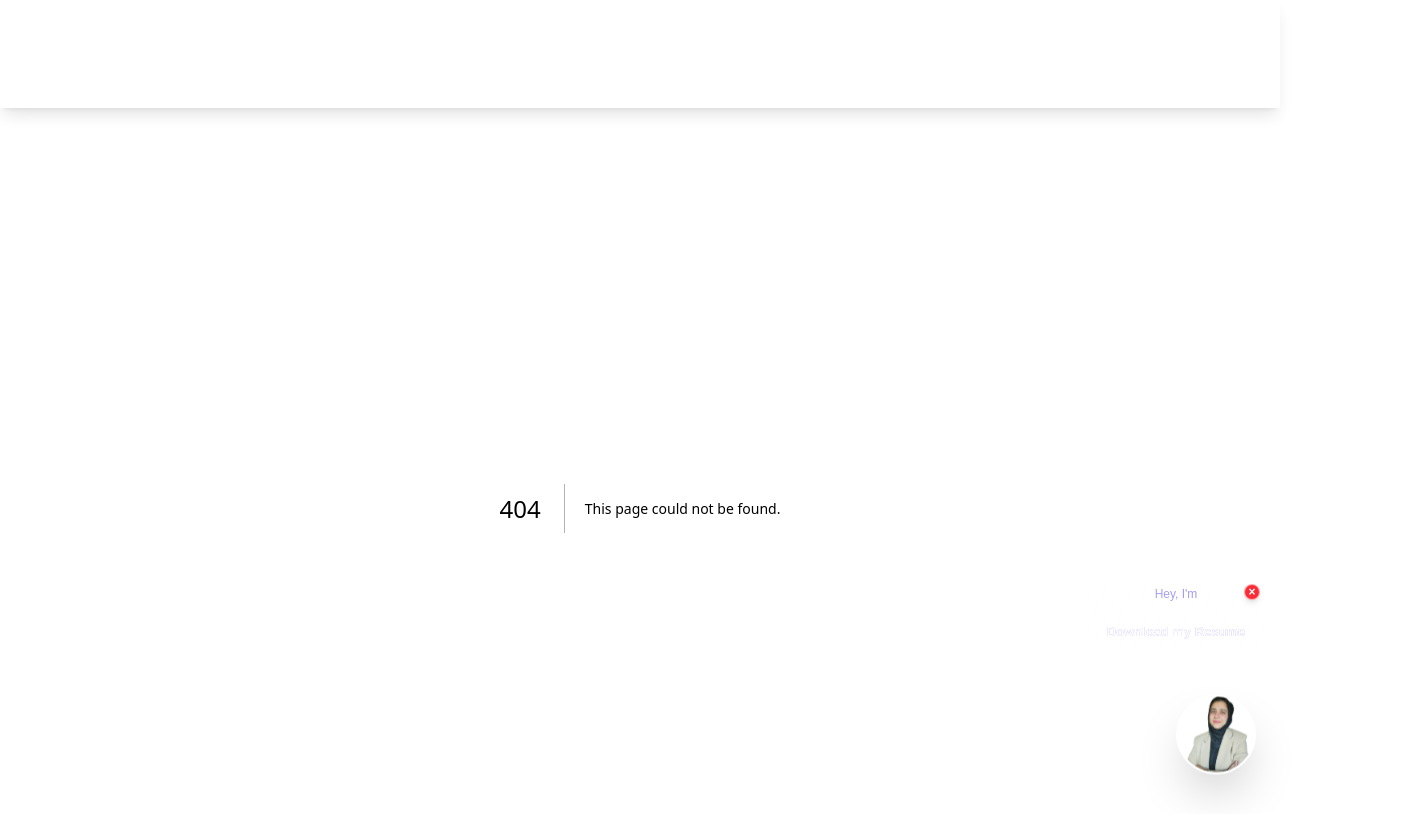
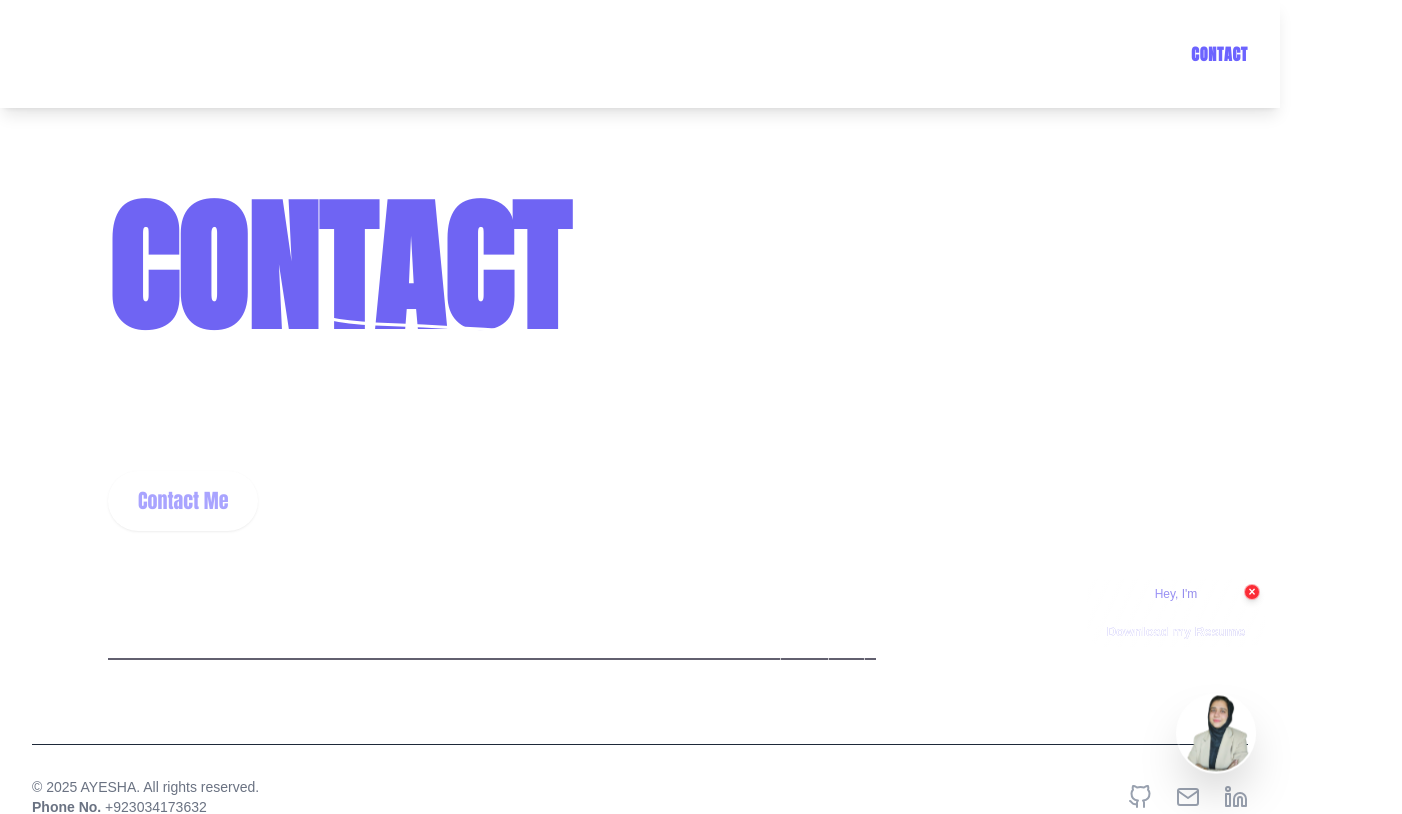
Before and after one commit to aslamayesha/Ayesha-sPortfolio, a Next.js app: page /contact in a window 1280 px wide. Before the commit this address had no page. Shown: the top 814 px of the page, 1402 px wide, since content can reach past the window. Built offline with nearby package versions, Linux system fonts and the light colour scheme.

Commit message:
project-halfAbout

```diff
--- /dev/null
+++ b/src/app/about/page.tsx
@@ -0,0 +1,11 @@
+import SectionAbout from "@/components/pageSections/SectionAbout";
+import FirstSection from "@/components/sections/FirstSection";
+
+export default function About() {
+  return (
+    <div>
+      <FirstSection title="about me" description=" I specialize in creating captivating digital and physical projects, uniquely tailored to meet diverse needs."/>
+      <SectionAbout />
+    </div>
+  );
+}
--- /dev/null
+++ b/src/app/contact/page.tsx
@@ -0,0 +1,9 @@
+import FirstSection from "@/components/sections/FirstSection";
+
+export default function Contact() {
+  return (
+    <div>
+      <FirstSection title="contact" description="We will inquire thoughtfully, explore potentialities, and formulate an action plan. Let's create something incredible together."/>
+    </div>
+  );
+}
--- a/src/app/globals.css
+++ b/src/app/globals.css
@@ -10,6 +10,7 @@
   --color-foreground: var(--foreground);
   --font-sans: var(--font-geist-sans);
   --font-mono: var(--font-geist-mono);
+  --font-anton: var(--font-anton);
 }
 
 @media (prefers-color-scheme: dark) {
--- a/src/app/layout.tsx
+++ b/src/app/layout.tsx
@@ -1,5 +1,5 @@
 import type { Metadata } from 'next';
-import { Geist, Geist_Mono } from 'next/font/google';
+import { Geist, Geist_Mono, Anton } from 'next/font/google';
 import './globals.css';
 import Header from '@/components/layout/Header';
 import Footer from '@/components/layout/Footer';
@@ -15,6 +15,12 @@ const geistMono = Geist_Mono({
   subsets: ['latin'],
 });
 
+const anton = Anton({
+  variable: '--font-anton',
+  weight: '400',
+  subsets: ['latin'],
+});
+
 export const metadata: Metadata = {
   title: 'Create Next App',
   description: 'Generated by create next app',
@@ -27,7 +33,7 @@ export default function RootLayout({
 }) {
   return (
     <html lang="en">
-      <body className={`${geistSans.variable} ${geistMono.variable}`}>
+      <body className={`${geistSans.variable} ${geistMono.variable} ${anton.variable}`}>
         <Header />
         {children}
         <Footer />
--- /dev/null
+++ b/src/app/projects/page.tsx
@@ -0,0 +1,14 @@
+"use client";
+
+import FirstSection from "@/components/sections/FirstSection";
+import ProjectsSection from "@/components/sections/ProjectsSection";
+import CtaSection from "@/components/sections/CtaSection";
+
+export default function Projects() {
+  return <div>
+    <FirstSection title="projects" description="dedicated to crafting compelling and impactful digital and physical projects."/>
+    <ProjectsSection showTitle={false} />
+    <div className="border border-[#62606F] mx-auto w-[87%] my-[70px]"/>
+    <CtaSection />
+  </div>;
+}
--- /dev/null
+++ b/src/app/services/page.tsx
@@ -0,0 +1,11 @@
+import FirstSection from "@/components/sections/FirstSection";
+
+export default function Services() {
+
+
+  return (
+    <div>
+      <FirstSection title="services" description="creating captivating digital and physical projects, with unique customization to meet various needs for your products."/>
+    </div>
+  );
+}
--- a/src/components/layout/Header.tsx
+++ b/src/components/layout/Header.tsx
@@ -1,8 +1,12 @@
 'use client';
 
+import Link from 'next/link';
+import { usePathname } from 'next/navigation';
 import React from 'react';
 
 export default function Header() {
+  const pathname = usePathname();
+
   const handleNavClick = (e: React.MouseEvent<HTMLAnchorElement>, sectionId: string) => {
     e.preventDefault();
     const element = document.getElementById(sectionId);
@@ -14,12 +18,30 @@ export default function Header() {
     }
   };
 
+  const isActive = (path: string) => {
+    if (path === '/projects') {
+      return pathname === '/projects';
+    }
+    if (path === '/about') {
+      return pathname === '/about';
+    }
+    if (path === '/services') {
+      return pathname === '/services';
+    }
+    if (path === '/contact') {
+      return pathname === '/contact';
+    }
+    return false;
+  };
+
   return (
     <header className="sticky top-0 z-50 w-full py-6 backdrop-blur-md shadow-lg">
       <div className="container mx-auto md:px-8 px-4 flex items-center justify-between">
-        <div className="text-white text-[40px] font-medium font-[Anton] tracking-widest">AYESHA</div>
+        <Link href="/">
+        <div className="text-white text-[40px] font-medium font-anton tracking-widest">AYESHA</div>
+        </Link>
         <nav>
-          <ul className="flex md:space-x-8 space-x-4 text-white text-[16px] uppercase tracking-wider font-medium font-[Anton]">
+          <ul className="flex md:space-x-8 space-x-4 text-white text-[16px] uppercase tracking-wider font-medium font-anton">
             {/* <li>
               <a
                 href="#contact"
@@ -30,31 +52,55 @@ export default function Header() {
               </a>
             </li> */}
             <li>
-              <a
-                href="#project"
-                className="hover:text-[#6c63ff] transition-colors cursor-pointer"
-                onClick={(e) => handleNavClick(e, 'project')}
+              <Link
+                href="/projects"
+                className={`transition-colors cursor-pointer ${
+                  isActive('/projects')
+                    ? 'text-[#6c63ff] font-bold'
+                    : 'text-white hover:text-[#6c63ff]'
+                }`}
               >
                 Project
-              </a>
+              </Link>
             </li>
             <li>
-              <a
-                href="#services"
-                className="hover:text-[#6c63ff] transition-colors cursor-pointer"
-                onClick={(e) => handleNavClick(e, 'services')}
+              <Link
+                href="/services"
+                className={`transition-colors cursor-pointer ${
+                  isActive('/services')
+                    ? 'text-[#6c63ff] font-bold'
+                    : 'text-white hover:text-[#6c63ff]'
+                }`}
+                // onClick={(e) => handleNavClick(e, 'services')}
               >
                 Services
-              </a>
+              </Link>
             </li>
             <li>
-              <a
-                href="#about"
-                className="hover:text-[#6c63ff] transition-colors cursor-pointer"
-                onClick={(e) => handleNavClick(e, 'about')}
+              <Link
+                href="/about"
+                className={`transition-colors cursor-pointer ${
+                  isActive('/about')
+                    ? 'text-[#6c63ff] font-bold'
+                    : 'text-white hover:text-[#6c63ff]'
+                }`}
+                // onClick={(e) => handleNavClick(e, 'about')}
               >
                 About
-              </a>
+              </Link>
+            </li>
+            <li>
+              <Link
+                href="/contact"
+                className={`transition-colors cursor-pointer ${
+                  isActive('/contact')
+                    ? 'text-[#6c63ff] font-bold'
+                    : 'text-white hover:text-[#6c63ff]'
+                }`}
+                // onClick={(e) => handleNavClick(e, 'about')}
+              >
+                Contact
+              </Link>
             </li>
             {/* <li>
               <a
--- /dev/null
+++ b/src/components/pageSections/SectionAbout.tsx
@@ -0,0 +1,23 @@
+export default function SectionAbout() {
+  return (
+    <div>
+         <div className="flex-1 ml-27 animate-slide-in-left ">
+          {/* <p className="text-[#62606F] font-[Anton] text-[50px] md:text-[80px] lg:text-[70px] xl:text-[80px] uppercase mb-0 md:mb-4 lg:mb-0 xl:mb-4 animate-fade-in animate-delay-1 hover-glow">About</p> */}
+          <p className="text-white font-[Anton] text-[30px] sm:text-[35px] xl:text-[40px] uppercase font-medium  animate-fade-in animate-delay-2 hover-scale">Code Meets Creativity</p>
+          <h2
+            className="text-white text-[40px] sm:text-[50px] xl:text-[80px] leading-[1.1] uppercase font-medium mb-6 animate-fade-in animate-delay-3 hover-glow"
+            style={{ fontFamily: 'Anton, sans-serif' }}
+          >
+            A Developer Who <br />
+            <span className="animate-pulse-slow">Designs With Vision.</span>
+          </h2>
+          <p className="text-[#FFFFFF] max-w-md animate-fade-in animate-delay-4 hover-lift font-sans text-[13px] md:text-[16px] lg:text-[13px] xl:text-[16px] font-light">
+            I&apos;m a developer who thrives on coding and problem-solving. There&apos;s nothing more
+            fulfilling than creating software—it&apos;s where I feel truly alive. So, what made me take
+            on the unexpected challenge of learning design? We&apos;ve all heard it before—developers
+            can&apos;t design. Or can they? And more importantly, should they?
+          </p>
+        </div>
+    </div>
+  );
+}
--- a/src/components/sections/AboutSection.tsx
+++ b/src/components/sections/AboutSection.tsx
@@ -2,7 +2,7 @@ import Image from 'next/image';
 
 export default function AboutSection() {
   return (
-    <section id="about" className="bg-[#0a0a0a] w-full h-full flex items-center md:mt-0 mt-[50px]">
+    <section className="bg-[#0a0a0a] w-full h-full flex items-center md:mt-0 mt-[50px]">
       <div className="container mx-auto px-4 lg:px-8 flex flex-col xl:flex-row items-center justify-between xl:gap-16 gap-4">
         {/* Left Column */}
         <div className="flex-1 md:w-[100%] md:pl-3 lg:pl-0 animate-slide-in-left lg:mt-[60px] xl:mt-0 ">
--- /dev/null
+++ b/src/components/sections/FirstSection.tsx
@@ -0,0 +1,80 @@
+export default function FirstSection({ title, description }: { title: string; description: string }) {
+  return (
+    <div>
+      <div className="flex justify-between pr-3">
+        <div className="ml-27 mt-13 w-xl  ">
+          <div className="relative text-left flex flex-col items-start ">
+            <h1
+              className="relative text-[50px] sm:text-[80px] lg:text-[100px] xl:text-[144px] text-center text-[#6f64f3] font-bold uppercase  animate-fade-in"
+              style={{ fontFamily: "Anton, sans-serif" }}
+            >
+              {title}
+            </h1>
+            <svg
+              width="636"
+              height="50"
+              viewBox="0 0 636 50"
+              fill="none"
+              xmlns="http://www.w3.org/2000/svg"
+              className="absolute -bottom-[-10px] left-2 animate-slide-in-left animate-delay-1 "
+            >
+              <path
+                d="M233.479 30.403C291.107 33.8693 349.161 32.0738 406.867 32.0738C470.245 32.0738 533.013 34.3912 596.035 41.7271C600.495 42.2462 604.955 42.7687 609.401 43.3979C612.299 43.8079 619.129 42.7654 617.941 45.4399C616.05 49.6933 578.476 47.1079 577.1 47.1107C462.468 47.3418 347.833 47.1107 233.2 47.1107C156.491 47.1107 79.6135 48.5857 2.91331 47.1107C-1.61834 47.0235 11.9543 46.4398 16.4651 45.9968C45.3761 43.1573 74.0893 38.8033 103.066 36.5292C235.907 26.1037 370.635 32.0738 503.772 32.0738C545.077 32.0738 668.992 32.0738 627.687 32.0738C511.569 32.0738 395.45 32.0738 279.332 32.0738C239.574 32.0738 199.816 32.0738 160.058 32.0738C137.936 32.0738 204.302 32.0738 226.425 32.0738C353.279 32.0738 733.842 32.0738 606.988 32.0738C543.13 32.0738 479.791 21.8901 416.242 16.6656C363.997 12.3704 311.821 10.0952 259.469 7.9405C242.145 7.22747 226.786 5.71054 210.088 2"
+                stroke="white"
+                strokeWidth="3"
+                strokeLinecap="round"
+              />
+            </svg>
+          </div>
+          <div className="flex flex-col gap-28 w-3xl">
+          <div className="flex  h-[90px] items-center justify-between mt-20 w-[600px]">
+            <button className="bg-white cursor-pointer text-[#6c63ff]  font-bold py-[15px] px-[30px] rounded-full shadow hover:bg-[#6c63ff] hover:text-white transition-all duration-300 text-base animate-scale-in animate-delay-2 hover-lift hover-glow animate-pulse-slow group relative overflow-hidden">
+              <span className="relative z-10 font-[Anton] text-[20px] font-medium group-hover:scale-110 transition-transform duration-300">
+                Contact Me
+              </span>
+              <div className="absolute inset-0 bg-gradient-to-r from-[#6f64f3] to-[#6155E1] opacity-0 group-hover:opacity-100 transition-opacity duration-300 rounded-full"></div>
+            </button>
+
+            <p className="text-white text-[17px] w-[356px] font-sans font-light">
+              {description}
+            </p>
+          </div>
+
+          <div className=" border border-[#62606F]"/>
+          </div>
+        </div>
+
+        <div
+        className="leading-[1] uppercase mb-3 px-4 md:px-10 lg:px-23 flex items-end  md:opacity-70 lg:opacity-70 sm:opacity-10 md:text-[288px] text-[165px] md:font-medium font-light whitespace-nowrap text-transparent [-webkit-text-stroke:1px_#ffffff]"
+        style={{ fontFamily: "Anton, sans-serif" }}
+      >
+        {title === "projects" ? (
+          <>
+            PROJ<br />ECTS
+          </>
+        ) : (
+          title === "services" ? (
+            <>
+              SERV<br />ICES
+            </>
+          ) : (
+            title === "about me" ? (
+              <>
+                ABOU<br />T ME
+              </>
+            ) : (
+              title === "contact" ? (
+                <>
+                  CONT<br />ACT
+                </>
+              ) : (
+                title
+              )
+            )
+          )
+        )}
+      </div>
+      </div>
+    </div>
+  );
+}
--- a/src/components/sections/ServicesSection.tsx
+++ b/src/components/sections/ServicesSection.tsx
@@ -29,7 +29,7 @@ export default function ServicesSection() {
   const sliderSkills = [...skills, ...skills];
   return (
     <section
-      id="services"
+      // id="services"
       className="bg-[#6155E1] w-full h-full flex flex-col gap-15 items-center relative overflow-hidden"
     >
       {/* Decorative Background Text */}
```
Also changed, not shown: src/components/sections/ProjectsSection.tsx (+13 -7 lines).
